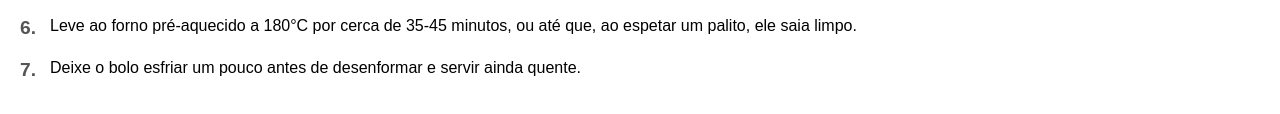
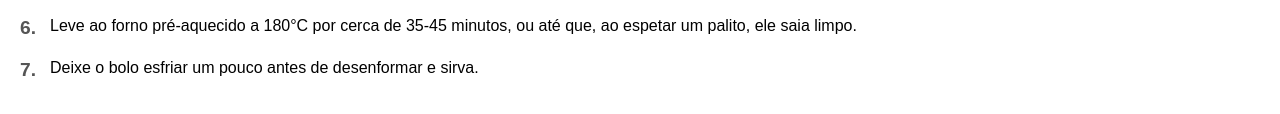
Before and after one commit to thirlqq/PSE20252, a plain HTML site: page index.html in a window 1280 px wide. Shown: the part 650-764 px from the top of the page. Drawn offline with Linux system fonts and the light colour scheme.

Commit message:
modifiquei a ultima linha

```diff
--- a/index.html
+++ b/index.html
@@ -72,7 +72,8 @@
             <p>Leve ao forno pré-aquecido a 180°C por cerca de 35-45 minutos, ou até que, ao espetar um palito, ele saia limpo.</p>
         </li>
         <li>
-            <p>Deixe o bolo esfriar um pouco antes de desenformar e servir ainda quente.</p>
+            <p>Deixe o bolo esfriar um pouco antes de desenformar e sirva.</p>
+
         </li>
     </ol>
 
```
